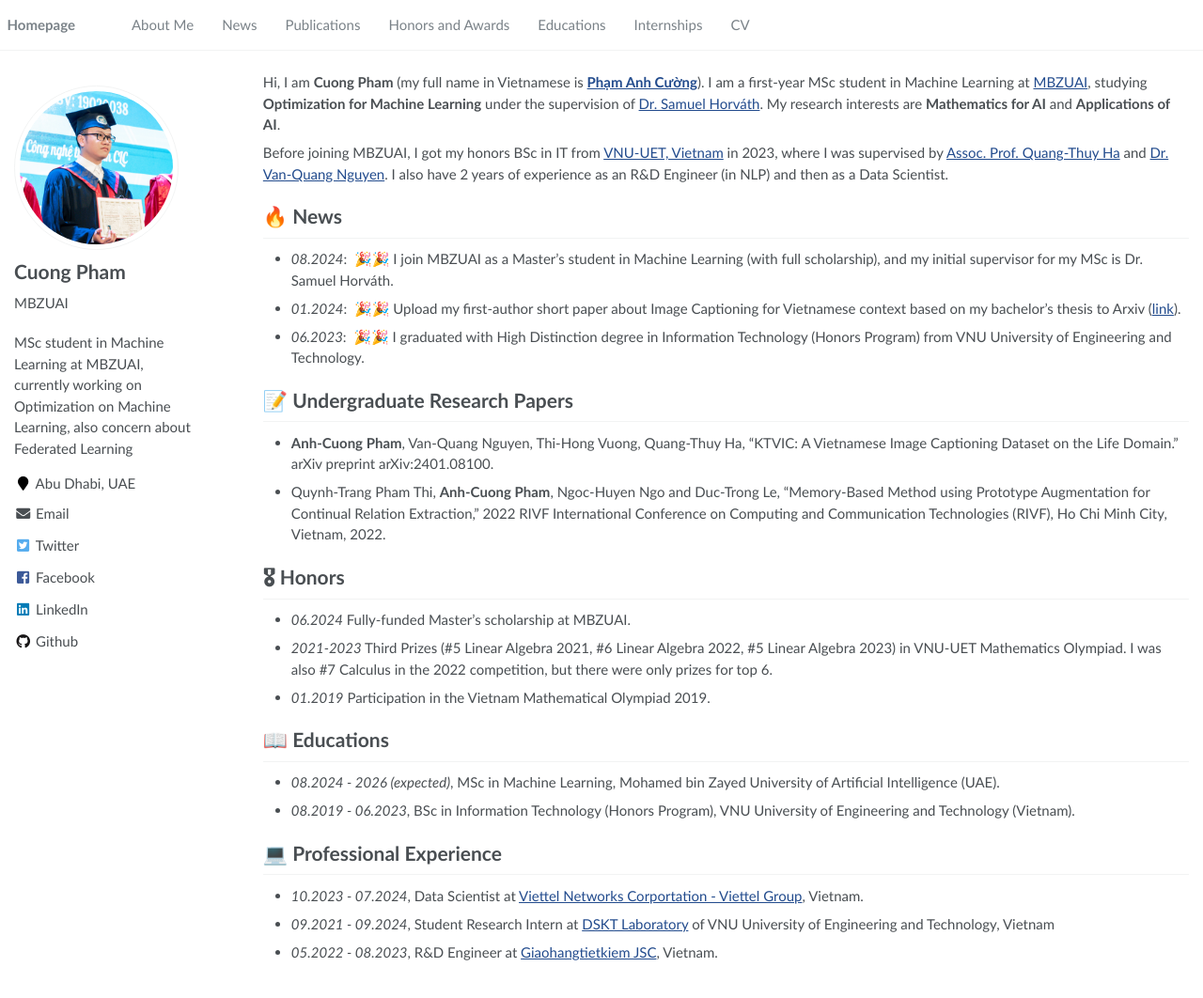
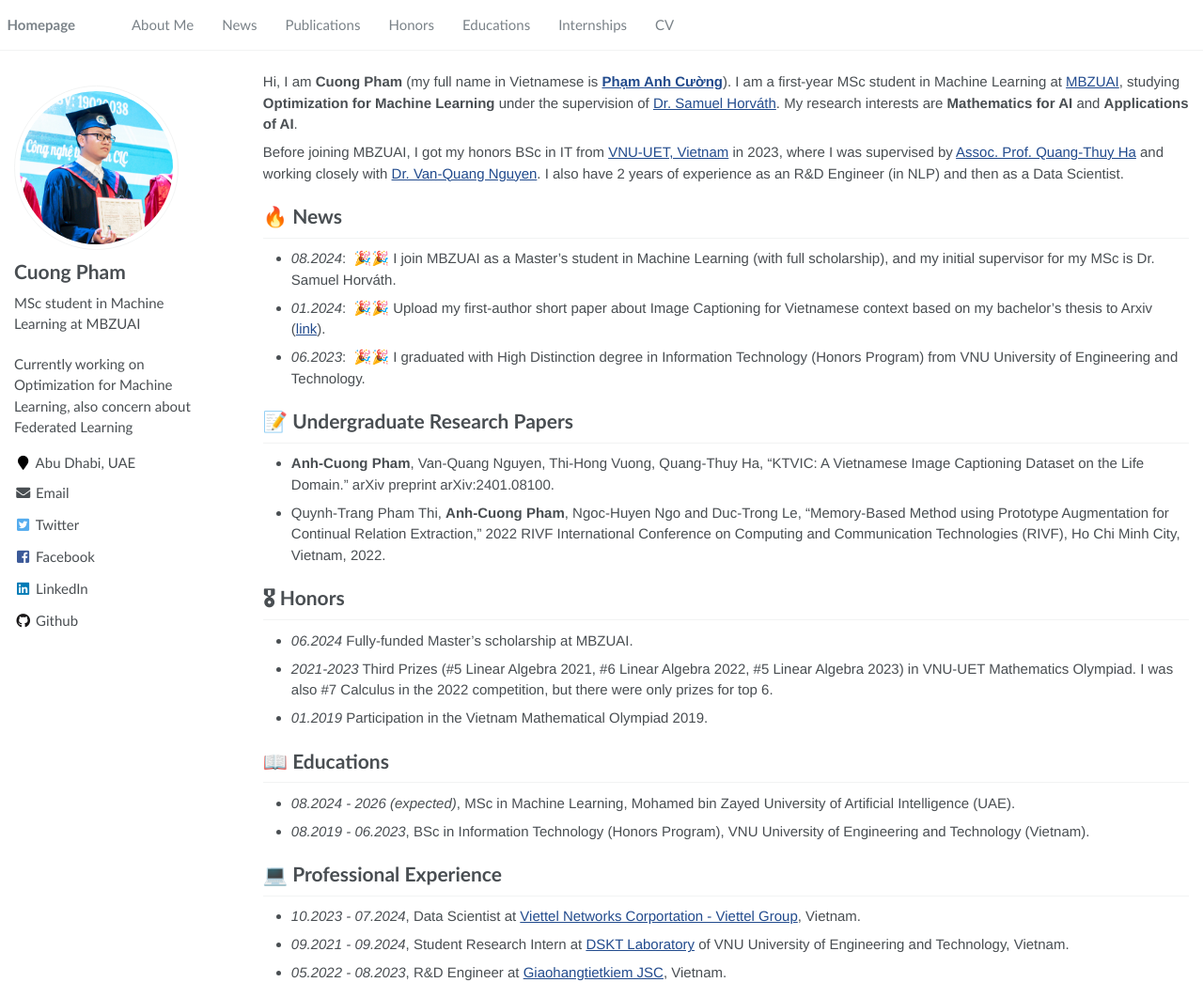
Before and after one commit to pacman-ctm/pacman-ctm.github.io, a Jekyll site: the page built from _pages/about.md, in a window 1280 px wide and 1062 px high. Shown: the whole window at 94% size. Built offline with Jekyll 4.4.1, drawn with Linux system fonts in a browser that asks for light colours.

Commit message:
change bio

```diff
--- a/_config.yml
+++ b/_config.yml
@@ -7,7 +7,7 @@
 
 # Site Settings
 title                    : "Phạm Anh Cường"
-description              : "MSc student in Machine Learning at MBZUAI, currently working on Optimization on Machine Learning, also concern about Federated Learning"
+description              : "Currently working on Optimization for Machine Learning, also concern about Federated Learning"
 repository               : "RayeRen/acad-homepage.github.io"
 google_scholar_stats_use_cdn : true
 
@@ -23,7 +23,7 @@ baidu_site_verification  :  # get baidu_site_verification from https://ziyuan.ba
 author:
   name             : "Cuong Pham"
   avatar           : "images/cuongpa.jpg"
-  bio              : "MBZUAI"
+  bio              : "MSc student in Machine Learning at MBZUAI"
   location         : "Abu Dhabi, UAE"
   employer         :
   pubmed           :
--- a/_data/navigation.yml
+++ b/_data/navigation.yml
@@ -9,8 +9,8 @@ main:
   - title: "Publications"
     url: "/#-publications"
 
-  - title: "Honors and Awards"
-    url: "/#-honors-and-awards"
+  - title: "Honors"
+    url: "/#-honors"
 
   - title: "Educations"
     url: "/#-educations"
--- a/_pages/about.md
+++ b/_pages/about.md
@@ -19,7 +19,7 @@ redirect_from:
 
 Hi, I am <strong>Cuong Pham</strong> (my full name in Vietnamese is <a href="https://translate.google.com/?sl=vi&tl=en&text=Ph%E1%BA%A1m%20Anh%20C%C6%B0%E1%BB%9Dng&op=translate"><strong>Phạm Anh Cường</strong></a>). I am a first-year MSc student in Machine Learning at <a href="https://mbzuai.ac.ae/">MBZUAI</a>, studying <strong>Optimization for Machine Learning</strong> under the supervision of <a href="https://sites.google.com/view/samuelhorvath">Dr. Samuel Horváth</a>. My research interests are <strong>Mathematics for AI</strong> and <strong>Applications of AI</strong>.
 
-Before joining MBZUAI, I got my honors BSc in IT from <a href="https://uet.vnu.edu.vn/en/">VNU-UET, Vietnam</a> in 2023, where I was supervised by <a href="https://uet.vnu.edu.vn/~thuyhq/">Assoc. Prof. Quang-Thuy Ha</a> and <a href="https://scholar.google.de/citations?user=qR180McAAAAJ&hl=en">Dr. Van-Quang Nguyen</a>. I also have 2 years of experience as an R&D Engineer (in NLP) and then as a Data Scientist.
+Before joining MBZUAI, I got my honors BSc in IT from <a href="https://uet.vnu.edu.vn/en/">VNU-UET, Vietnam</a> in 2023, where I was supervised by <a href="https://uet.vnu.edu.vn/~thuyhq/">Assoc. Prof. Quang-Thuy Ha</a> and working closely with <a href="https://scholar.google.de/citations?user=qR180McAAAAJ&hl=en">Dr. Van-Quang Nguyen</a>. I also have 2 years of experience as an R&D Engineer (in NLP) and then as a Data Scientist.
 
 <!-- My research interest includes neural machine translation and computer vision. I have published more than 100 papers at the top international AI conferences with total <a href='https://scholar.google.com/citations?user=DhtAFkwAAAAJ'>google scholar citations <strong><span id='total_cit'>260000+</span></strong></a> (You can also use google scholar badge <a href='https://scholar.google.com/citations?user=DhtAFkwAAAAJ'><img src="https://img.shields.io/endpoint?url={{ url | url_encode }}&logo=Google%20Scholar&labelColor=f6f6f6&color=9cf&style=flat&label=citations"></a>). -->
 
@@ -65,5 +65,5 @@ Before joining MBZUAI, I got my honors BSc in IT from <a href="https://uet.vnu.e
 
 # 💻 Professional Experience
 - *10.2023 - 07.2024*, Data Scientist at [Viettel Networks Corportation - Viettel Group](https://www.linkedin.com/company/viettel-network/), Vietnam.
-- *09.2021 - 09.2024*, Student Research Intern at [DSKT Laboratory](https://www.fit.uet.vnu.edu.vn/en/knowledge-technology-and-data-science-laboratory/) of VNU University of Engineering and Technology, Vietnam
+- *09.2021 - 09.2024*, Student Research Intern at [DSKT Laboratory](https://www.fit.uet.vnu.edu.vn/en/knowledge-technology-and-data-science-laboratory/) of VNU University of Engineering and Technology, Vietnam.
 - *05.2022 - 08.2023*, R&D Engineer at [Giaohangtietkiem JSC](https://www.linkedin.com/company/giaohangtietkiem-vn/), Vietnam.
--- a/_sass/_variables.scss
+++ b/_sass/_variables.scss
@@ -6,7 +6,7 @@
    Typography
    ========================================================================== */
 
-$doc-font-size              : 15;
+$doc-font-size              : 14;
 
 /* paragraph indention */
 $paragraph-indent           : false; // true, false (default)
@@ -30,8 +30,9 @@ $times                      : Times, serif;
 $bodoni                     : "Bodoni MT", serif;
 $calisto                    : "Calisto MT", serif;
 $garamond                   : Garamond, serif;
+$arial                      : Arial, Helvetica, sans-serif;
 
-$global-font-family         : $sans-serif;
+$global-font-family         : $helvetica;
 $header-font-family         : $sans-serif;
 $caption-font-family        : $serif;
 
```
